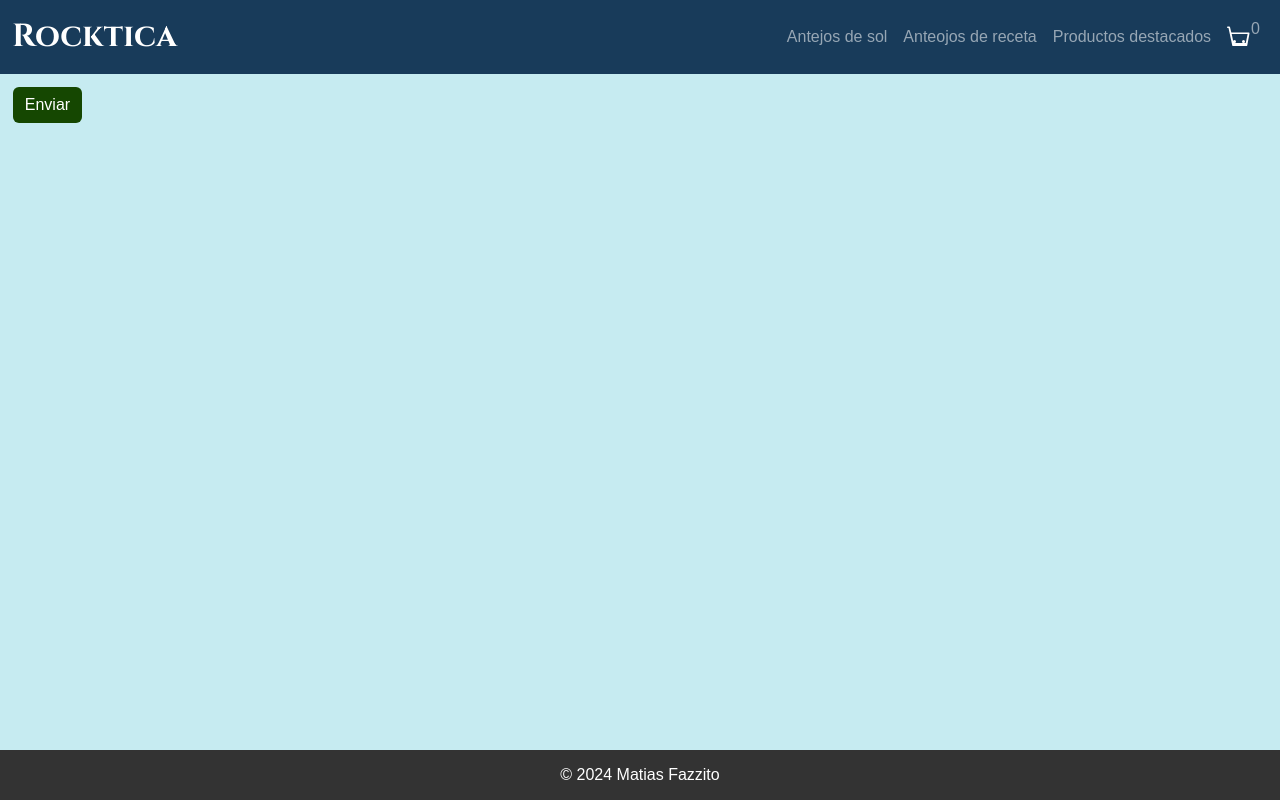
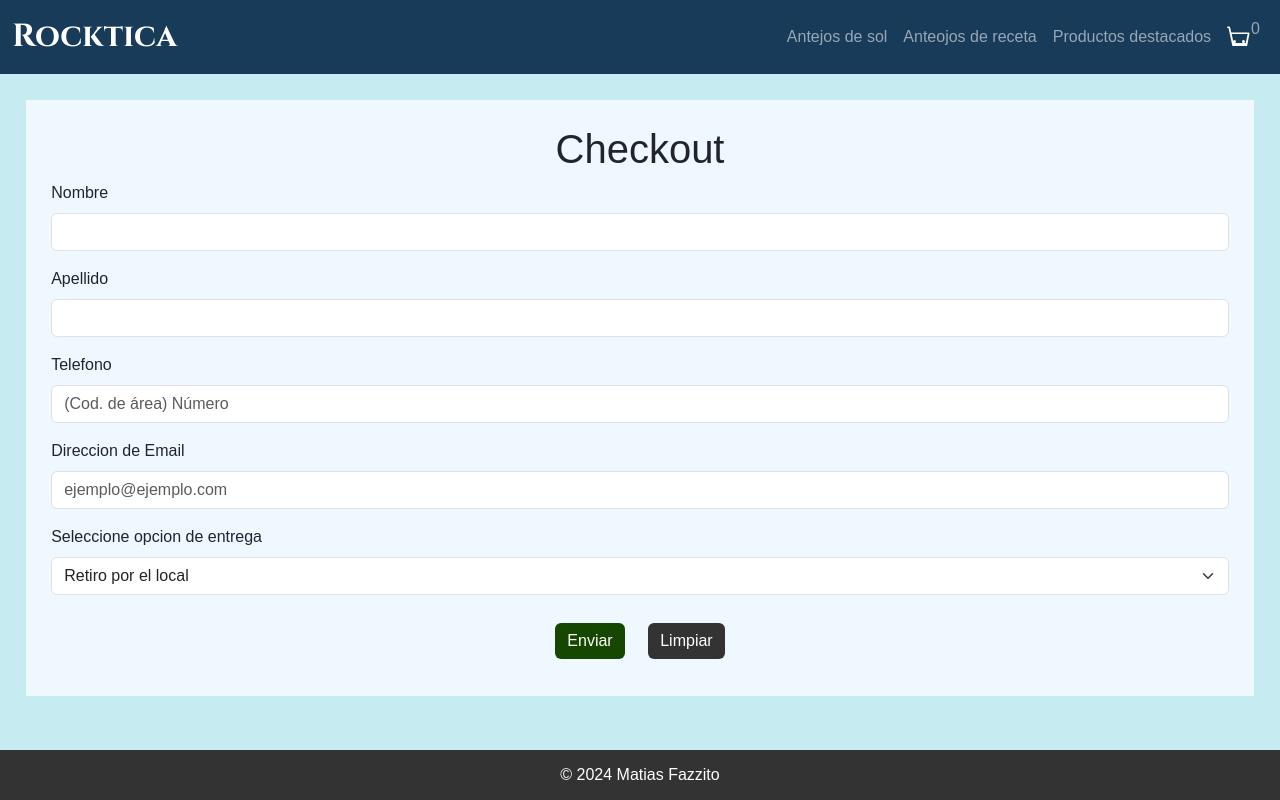
Before and after one commit to MatiasFazzito/ReactJS, a React (Vite) app: page /cart/checkout in a window 1280 px wide. Built offline with nearby package versions, Linux system fonts and the light colour scheme; the HTML template or start-up script is replaced by a standard one.

Commit message:
solucion de inconveniente en checkout y agregado de logica

```diff
--- a/src/components/Checkout/Checkout.jsx
+++ b/src/components/Checkout/Checkout.jsx
@@ -6,41 +6,36 @@ import { database } from "../../services/firebase"
 const Checkout = () => {
     const [loading, setLoading] = useState(false)
     const [orderCreated, setOrderCreated] = useState(false)
-    const { cart, totalQuantity, totalValue } = useCart()
+    const { cart, totalQuantity, totalValue, clearCart } = useCart()
     const total = totalValue()
 
-    const createOrder = async () => {
+    const createOrder = async (firstName, lastName, phoneNumber, email, deliver) => {
         setLoading(true)
         try {
             const objOrder = {
                 buyer: {
-                    firstName: "pepe",
-                    lastName: "pepe",
-                    phoneNumber: "123",
-                    email: "pepe@pepe",
-                    deliver: "retira por local",
+                    firstName: firstName,
+                    lastName: lastName,
+                    phoneNumber: phoneNumber,
+                    email: email,
+                    deliver: deliver,
                 },
                 items: cart,
-                    totalQuantity,
-                    total,
-                    date: new Date()
-                }
+                totalQuantity,
+                total,
+                date: new Date()
+            }
+
             const ids = cart.map((item) => item.id)
-
             const productRef = collection(database, "productos")
-
             const productsFirestore = await getDocs(query(productRef, where(documentId(), "in", ids)))
             const { docs } = productsFirestore
-
             const outOfStock = []
             const batch = writeBatch(database)
-
-            console.log(outOfStock);
 
             docs.forEach((doc) => {
                 const dataDoc = doc.data()
                 const stockDB = dataDoc.stock
-
                 const productInCart = cart.find((prod) => prod.id === doc.id)
                 const productQuantity = productInCart?.quantity
 
@@ -51,14 +46,14 @@ const Checkout = () => {
                 }
             })
 
-            if (outOfStock.lenght === 0) {
+            if (outOfStock.length === 0) {
                 await batch.commit()
-
                 const orderRef = collection(database, "orders")
                 const orderAdd = await addDoc(orderRef, objOrder)
                 console.log(`El id de su orden es ${orderAdd.id}`)
 
                 setOrderCreated(true)
+                clearCart()
             } else {
                 console.log("No se pudo crear la orden")
             }
@@ -76,10 +71,23 @@ const Checkout = () => {
             return <h1>La orden fue creada correctamente</h1>
         }
     }
+
     return (
-        /*<div className="checkout">
+        <div className="checkout">
             <h1>Checkout</h1>
-            <form action="">
+            <form onSubmit={e => {
+                e.preventDefault()
+
+                const firstName = e.target.name.value
+                const lastName = e.target.lastName.value
+                const phoneNumber = e.target.phoneNumber.value
+                const email = e.target.email.value
+                const deliver = e.target.deliver.value
+
+                createOrder(firstName, lastName, phoneNumber, email, deliver)
+            }
+
+            }>
                 <fieldset>
                     <div className="mb-3">
                         <label htmlFor="name" className="form-label">Nombre</label>
@@ -102,8 +110,8 @@ const Checkout = () => {
                     <div className="mb-3">
                         <label htmlFor="deliver" className="form-label">Seleccione opcion de entrega</label>
                         <select className="form-select" aria-label="Default select example" id="deliver">
-                            <option defaultValue value="pickup">Retiro por el local</option>
-                            <option value="send">Envio a domicilio</option>
+                            <option>Retiro por el local</option>
+                            <option>Envio a domicilio</option>
                         </select>
                     </div>
                 </fieldset>
@@ -112,8 +120,7 @@ const Checkout = () => {
                     <button type="reset" className="btn clear">Limpiar</button>
                 </fieldset>
             </form>
-        </div>*/
-        <button type="submit" className="btn submit" onClick={createOrder}>Enviar</button>
+        </div>
     )
 }
 
--- a/src/context/CartContext.jsx
+++ b/src/context/CartContext.jsx
@@ -45,7 +45,11 @@ export const CartProvider = ({ children }) => {
         }
     }
 
-    const obj = { cart, isInCart, addToCart, totalQuantity, cartHasItems, totalValue }
+    const clearCart= () => {
+        setCart([])
+    }
+
+    const obj = { cart, isInCart, addToCart, totalQuantity, cartHasItems, totalValue, clearCart }
 
     return (
         <CartContext.Provider value={obj}>
```
